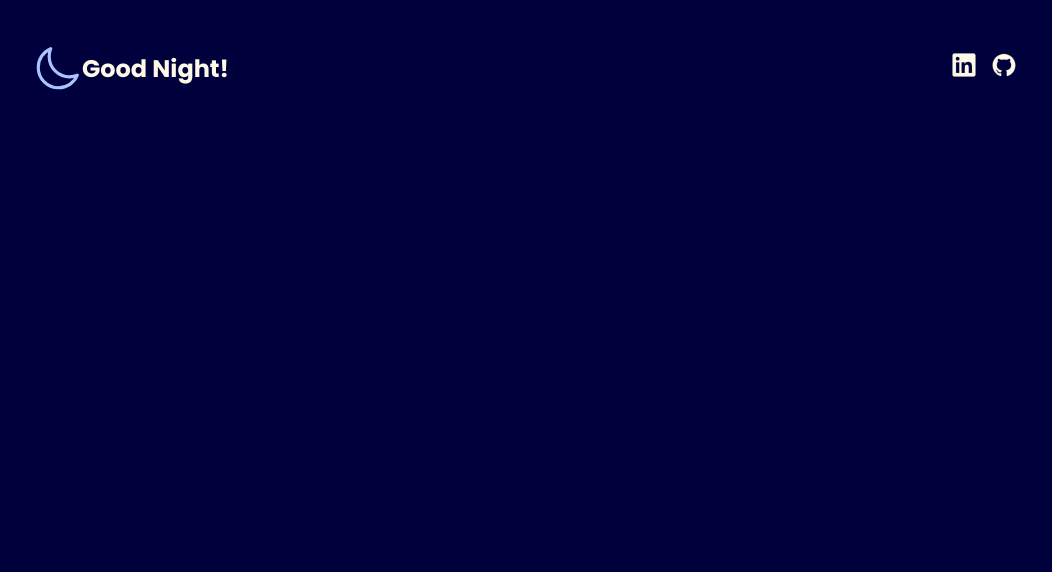
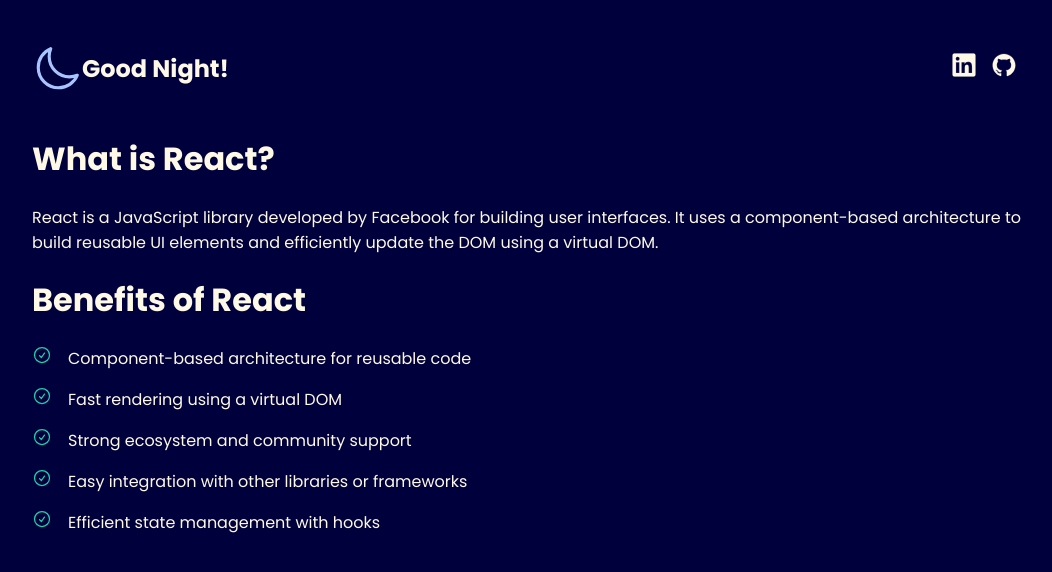
Before and after one commit to jessebrumley/atlas-react-and-jsx, a React (Vite) app: page / in a window 1280 px wide. Shown: the top 572 px of the page, without its empty margins (108-1160 px from the left). Built offline with nearby package versions, Linux system fonts and the light colour scheme.

Commit message:
created section component, and added two new sections to app.jsx

```diff
--- a/src/App.jsx
+++ b/src/App.jsx
@@ -1,10 +1,27 @@
 import React from "react";
-import Header from "./components/Header";
+import Header from "src/components/Header";
+import Section from "src/components/Section";
+import "./index.css";
 
 function App() {
   return (
     <div className="app">
       <Header />
+
+      <Section title="What is React?">
+        <p>
+          React is a JavaScript library developed by Facebook for building user interfaces. It uses a component-based architecture to build reusable UI elements and efficiently update the DOM using a virtual DOM.
+        </p>
+        </Section>
+        <Section title="Benefits of React">
+          <ul>
+            <li>Component-based architecture for reusable code</li>
+            <li>Fast rendering using a virtual DOM</li>
+            <li>Strong ecosystem and community support</li>
+            <li>Easy integration with other libraries or frameworks</li>
+            <li>Efficient state management with hooks</li>
+          </ul>
+        </Section>
     </div>
   );
 }
--- /dev/null
+++ b/src/components/Section.jsx
@@ -0,0 +1,12 @@
+import React from "react";
+
+function Section({ title, children }) {
+    return (
+        <div className="section">
+            <h1>{title}</h1>
+            {children}
+        </div>
+    );
+}
+
+export default Section;
```
